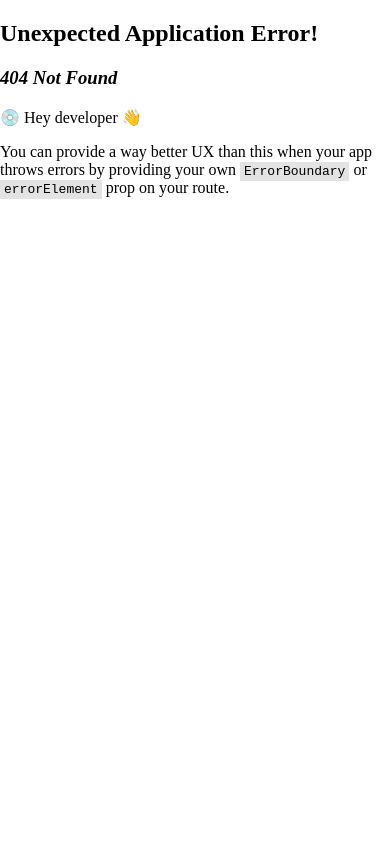
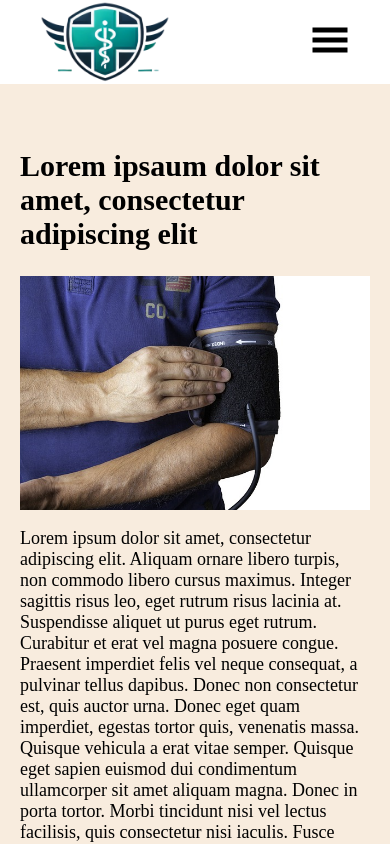
Before and after one commit to sasko87/health-insurance-website, a React (Vite) app: page /blog/post/1 in a window 390 px wide. Before the commit this address had no page. Shown: the top 844 px of the page. Built offline with nearby package versions, Linux system fonts and the light colour scheme.

Commit message:
blogpost responsive

```diff
--- /dev/null
+++ b/src/components/BlogPost/BlogPost.jsx
@@ -0,0 +1,25 @@
+import React from "react";
+import { posts } from "../../data/blog.js";
+import { useParams } from "react-router-dom";
+import classes from "./BlogPost.module.css";
+
+const BlogPost = () => {
+  const { id } = useParams();
+  const post = posts.find((newPost) => newPost.id === id);
+  console.log(posts.name);
+
+  if (!post) {
+    return <p>Post not found</p>;
+  }
+  return (
+    <section className={classes.blogPost}>
+      <div className={classes.post}>
+        <h2>{post.title}</h2>
+        <img src={post.image} alt={post.title} />
+        <p>{post.content}</p>
+      </div>
+    </section>
+  );
+};
+
+export default BlogPost;
--- /dev/null
+++ b/src/components/BlogPost/BlogPost.module.css
@@ -0,0 +1,52 @@
+.blogPost {
+  background-color: #f8ecde;
+  padding: 50px;
+}
+
+.post {
+  display: flex;
+  flex-direction: column;
+  padding: 0 40px;
+  width: 70%;
+  margin: 0 auto;
+}
+
+.blogPost h2 {
+  font-size: 50px;
+}
+
+.blogPost img {
+  width: 100%;
+  max-height: 500px;
+}
+
+.blogPost p {
+  font-size: 18px;
+}
+
+@media screen and (max-width: 1024px) {
+  .post {
+    width: 100%;
+  }
+}
+
+@media screen and (max-width: 768px) {
+  .blogPost {
+    padding: 40px 20px;
+  }
+  .post {
+    padding: 0;
+  }
+}
+
+@media screen and (max-width: 600px) {
+  .blogPost h2 {
+    font-size: 40px;
+  }
+}
+
+@media screen and (max-width: 450px) {
+  .blogPost h2 {
+    font-size: 30px;
+  }
+}
--- a/src/components/BlogPostCard/BlogPostCard.jsx
+++ b/src/components/BlogPostCard/BlogPostCard.jsx
@@ -2,20 +2,24 @@
 import dentist from "../../assets/dentist.jpg";
 import { Link } from "react-router-dom";
 import classes from "./BlogPostCard.module.css";
+import { useNavigate } from "react-router-dom";
 
 const BlogPostCard = ({ data }) => {
+  const navigate = useNavigate();
+  const handlePost = (id) => {
+    navigate(`/blog/post/${id}`);
+  };
   const textLength = (text, maxLength) => {
     return text.length > maxLength ? text.slice(0, maxLength) + "..." : text;
   };
-  console.log(data.image);
   return (
-    <div className={classes.blogPostCard}>
+    <div className={classes.blogPostCard} onClick={() => handlePost(data.id)}>
       <div className={classes.imgContainer}>
         <img src={data.image} alt="" />
       </div>
       <div className={classes.titleContainer}>
         <h2>{data.title}</h2>
-        <p>{textLength(data.content, 350)}</p>
+        <p>{textLength(data.content, 250)}</p>
       </div>
       <div className={classes.linkContainer}>
         <Link className={classes.link}>Прочитај повеќе</Link>
--- a/src/components/BlogPostCard/BlogPostCard.module.css
+++ b/src/components/BlogPostCard/BlogPostCard.module.css
@@ -1,10 +1,10 @@
 .blogPostCard {
   display: flex;
   flex-direction: column;
-  flex: 1 1 300px;
+  flex: 1 1 250px;
   max-width: 335px;
   margin: 40px 20px;
-  width: 25%;
+  width: 20%;
   cursor: pointer;
   border-radius: 15px;
   background-color: #fff;
@@ -37,3 +37,18 @@
   text-decoration: none;
   color: #205346;
 }
+
+@media screen and (max-width: 600px) {
+  .blogPostCard {
+    max-width: 500px;
+  }
+  .imgContainer img {
+    height: 250px;
+  }
+}
+
+@media screen and (max-width: 500px) {
+  .imgContainer img {
+    height: 200px;
+  }
+}
--- a/src/components/BlogPosts/BlogPosts.module.css
+++ b/src/components/BlogPosts/BlogPosts.module.css
@@ -2,5 +2,13 @@
   display: flex;
   flex-wrap: wrap;
   background-color: #f8ecde;
-  padding: 40px 40px;
+  padding: 40px;
+  align-items: center;
+  justify-content: space-evenly;
 }
+
+@media screen and (max-width: 768px) {
+  .blogPosts {
+    padding: 40px 0;
+  }
+}
--- a/src/data/blog.js
+++ b/src/data/blog.js
@@ -1,31 +1,36 @@
 export const posts = [
   {
+    id: "1",
     image: "/src/assets/blood-pressure.jpg",
-    title: "Lorem ipsum dolor sit amet, consectetur adipiscing elit",
+    title: "Lorem ipsaum dolor sit amet, consectetur adipiscing elit",
     content:
       "Lorem ipsum dolor sit amet, consectetur adipiscing elit. Aliquam ornare libero turpis, non commodo libero cursus maximus. Integer sagittis risus leo, eget rutrum risus lacinia at. Suspendisse aliquet ut purus eget rutrum. Curabitur et erat vel magna posuere congue. Praesent imperdiet felis vel neque consequat, a pulvinar tellus dapibus. Donec non consectetur est, quis auctor urna. Donec eget quam imperdiet, egestas tortor quis, venenatis massa. Quisque vehicula a erat vitae semper. Quisque eget sapien euismod dui condimentum ullamcorper sit amet aliquam magna. Donec in porta tortor. Morbi tincidunt nisi vel lectus facilisis, quis consectetur nisi iaculis. Fusce auctor pretium ex, nec mollis augue. Donec bibendum finibus dignissim. Nunc quis convallis nibh, eget condimentum leo. Maecenas in enim sed nibh congue consectetur sed aliquam erat. Vivamus risus quam, semper et tincidunt vel, vestibulum eget metus.",
   },
   {
+    id: "2",
     image: "/src/assets/contact-us.png",
-    title: "Lorem ipsum dolor sit amet, consectetur adipiscing elit",
+    title: "Lorem ipsumd dolor sit amet, consectetur adipiscing elit",
     content:
       "Lorem ipsum dolor sit amet, consectetur adipiscing elit. Aliquam ornare libero turpis, non commodo libero cursus maximus. Integer sagittis risus leo, eget rutrum risus lacinia at. Suspendisse aliquet ut purus eget rutrum. Curabitur et erat vel magna posuere congue. Praesent imperdiet felis vel neque consequat, a pulvinar tellus dapibus. Donec non consectetur est, quis auctor urna. Donec eget quam imperdiet, egestas tortor quis, venenatis massa. Quisque vehicula a erat vitae semper. Quisque eget sapien euismod dui condimentum ullamcorper sit amet aliquam magna. Donec in porta tortor. Morbi tincidunt nisi vel lectus facilisis, quis consectetur nisi iaculis. Fusce auctor pretium ex, nec mollis augue. Donec bibendum finibus dignissim. Nunc quis convallis nibh, eget condimentum leo. Maecenas in enim sed nibh congue consectetur sed aliquam erat. Vivamus risus quam, semper et tincidunt vel, vestibulum eget metus.",
   },
   {
+    id: "3",
     image: "/src/assets/dentist.jpg",
-    title: "Lorem ipsum dolor sit amet, consectetur adipiscing elit",
+    title: "Lorem ipsum dolor sitg amet, consectetur adipiscing elit",
     content:
       "Lorem ipsum dolor sit amet, consectetur adipiscing elit. Aliquam ornare libero turpis, non commodo libero cursus maximus. Integer sagittis risus leo, eget rutrum risus lacinia at. Suspendisse aliquet ut purus eget rutrum. Curabitur et erat vel magna posuere congue. Praesent imperdiet felis vel neque consequat, a pulvinar tellus dapibus. Donec non consectetur est, quis auctor urna. Donec eget quam imperdiet, egestas tortor quis, venenatis massa. Quisque vehicula a erat vitae semper. Quisque eget sapien euismod dui condimentum ullamcorper sit amet aliquam magna. Donec in porta tortor. Morbi tincidunt nisi vel lectus facilisis, quis consectetur nisi iaculis. Fusce auctor pretium ex, nec mollis augue. Donec bibendum finibus dignissim. Nunc quis convallis nibh, eget condimentum leo. Maecenas in enim sed nibh congue consectetur sed aliquam erat. Vivamus risus quam, semper et tincidunt vel, vestibulum eget metus.",
   },
   {
+    id: "4",
     image: "/src/assets/health.jpg",
-    title: "Lorem ipsum dolor sit amet, consectetur adipiscing elit",
+    title: "Lorem ipsum doldfsor sit amet, consectetur adipiscing elit",
     content:
       "Lorem ipsum dolor sit amet, consectetur adipiscing elit. Aliquam ornare libero turpis, non commodo libero cursus maximus. Integer sagittis risus leo, eget rutrum risus lacinia at. Suspendisse aliquet ut purus eget rutrum. Curabitur et erat vel magna posuere congue. Praesent imperdiet felis vel neque consequat, a pulvinar tellus dapibus. Donec non consectetur est, quis auctor urna. Donec eget quam imperdiet, egestas tortor quis, venenatis massa. Quisque vehicula a erat vitae semper. Quisque eget sapien euismod dui condimentum ullamcorper sit amet aliquam magna. Donec in porta tortor. Morbi tincidunt nisi vel lectus facilisis, quis consectetur nisi iaculis. Fusce auctor pretium ex, nec mollis augue. Donec bibendum finibus dignissim. Nunc quis convallis nibh, eget condimentum leo. Maecenas in enim sed nibh congue consectetur sed aliquam erat. Vivamus risus quam, semper et tincidunt vel, vestibulum eget metus.",
   },
   {
+    id: "5",
     image: "/src/assets/operation.jpg",
-    title: "Lorem ipsum dolor sit amet, consectetur adipiscing elit",
+    title: "Lorem ipsum dolor sgdfsdit amet, consectetur adipiscing elit",
     content:
       "Lorem ipsum dolor sit amet, consectetur adipiscing elit. Aliquam ornare libero turpis, non commodo libero cursus maximus. Integer sagittis risus leo, eget rutrum risus lacinia at. Suspendisse aliquet ut purus eget rutrum. Curabitur et erat vel magna posuere congue. Praesent imperdiet felis vel neque consequat, a pulvinar tellus dapibus. Donec non consectetur est, quis auctor urna. Donec eget quam imperdiet, egestas tortor quis, venenatis massa. Quisque vehicula a erat vitae semper. Quisque eget sapien euismod dui condimentum ullamcorper sit amet aliquam magna. Donec in porta tortor. Morbi tincidunt nisi vel lectus facilisis, quis consectetur nisi iaculis. Fusce auctor pretium ex, nec mollis augue. Donec bibendum finibus dignissim. Nunc quis convallis nibh, eget condimentum leo. Maecenas in enim sed nibh congue consectetur sed aliquam erat. Vivamus risus quam, semper et tincidunt vel, vestibulum eget metus.",
   },
--- a/src/main.jsx
+++ b/src/main.jsx
@@ -8,6 +8,7 @@
 import Contact from "./pages/Contact.jsx";
 import Damage from "./pages/Damage.jsx";
 import Blog from "./pages/Blog.jsx";
+import BlogPost from "./components/BlogPost/BlogPost.jsx";
 
 const router = createBrowserRouter([
   {
@@ -33,6 +34,10 @@
         path: "/blog",
         element: <Blog />,
       },
+      {
+        path: "/blog/post/:id",
+        element: <BlogPost />,
+      },
     ],
   },
 ]);
```
